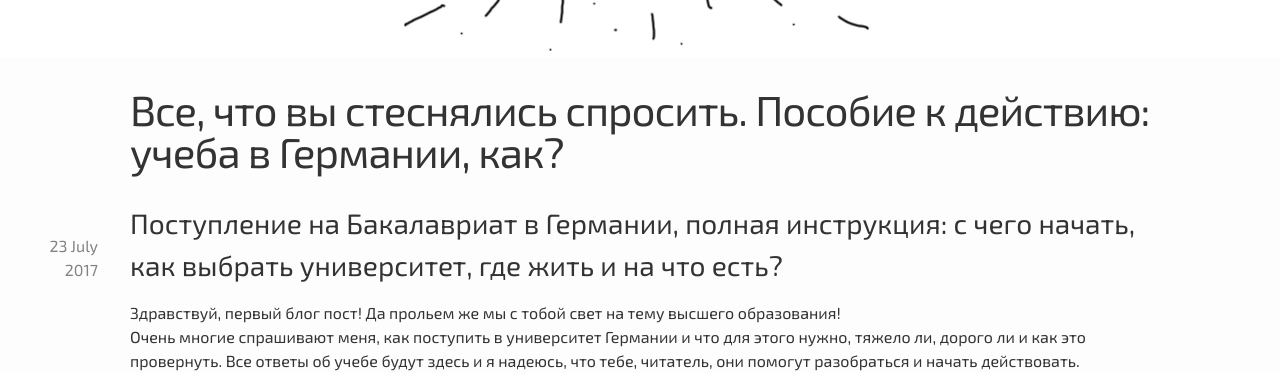
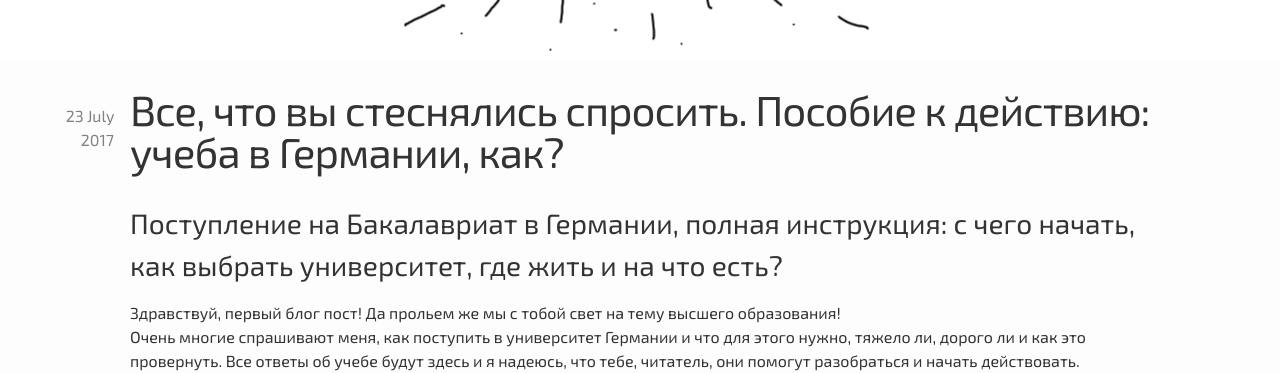
Before and after one commit to djagya/lara-blog, a Jekyll site: the page built from _posts/2017-07-23-stat-studentom-v-germanii.md, in a window 1280 px wide. Shown: the part 272-645 px from the top of the page. Built offline with Jekyll 4.4.1, drawn with Linux system fonts in a browser that asks for light colours; nearby versions of some CDN libraries; comment, search, counter and statistics services are not loaded.

Commit message:
fixed date

```diff
--- a/_layouts/post.html
+++ b/_layouts/post.html
@@ -6,14 +6,9 @@ layout: withoutSidebar
         <h1 class="post-title" itemprop="name headline">{{ page.title | escape }}</h1>
     </header>
     <div class="post-meta">
-        <p>
-            <time datetime="{{ page.date | date_to_xmlschema }}" itemprop="datePublished">
-                {{ page.date | date: site.date_format }}
-            </time>
-            {% if page.author %}
-            • <span itemprop="author" itemscope itemtype="http://schema.org/Person"><span itemprop="name">{{ page.author }}</span></span>
-            {% endif %}
-        </p>
+        <time datetime="{{ page.date | date_to_xmlschema }}" itemprop="datePublished">
+            <span class="month">{{ page.date | date: "%d %B" }}</span> <span>{{ page.date | date: "%Y" }}</span>
+        </time>
     </div>
 
     <div class="post-content" itemprop="articleBody">
--- a/_sass/minima/_layout.scss
+++ b/_sass/minima/_layout.scss
@@ -267,17 +267,26 @@
   }
 }
 
+.post-list__post, .post {
+  position: relative;
+}
+
 .post-meta {
   color: $grey-color;
   position: relative;
 
-  @media screen and (min-width: $content-width + 6rem) {
-    p {
-      position: absolute;
-      left: -6rem;
-      top: 2rem;
-      text-align: right;
-      max-width: 4rem;
+  @media screen and (min-width: $content-width + 7rem) {
+    position: absolute;
+    left: -8rem;
+    top: 1rem;
+    text-align: right;
+    width: 7rem;
+
+    time {
+      .month:after {
+        content: "\a";
+        white-space: pre;
+      }
     }
   }
 }
--- a/index.html
+++ b/index.html
@@ -8,7 +8,11 @@ layout: withSidebar
     <div class="post-list">
         {% for post in site.posts %}
         <div class="post-list__post">
-            <div class="post-meta"><p>{{ post.date | date: site.date_format }}</p></div>
+            <div class="post-meta">
+                <time datetime="{{ post.date | date_to_xmlschema }}" itemprop="datePublished">
+                    <span class="month">{{ post.date | date: "%d %B" }}</span> <span>{{ post.date | date: "%Y" }}</span>
+                </time>
+            </div>
 
             <h2>
                 <a class="post-link" href="{{ post.url | relative_url }}">{{ post.title | escape }}</a>
```
